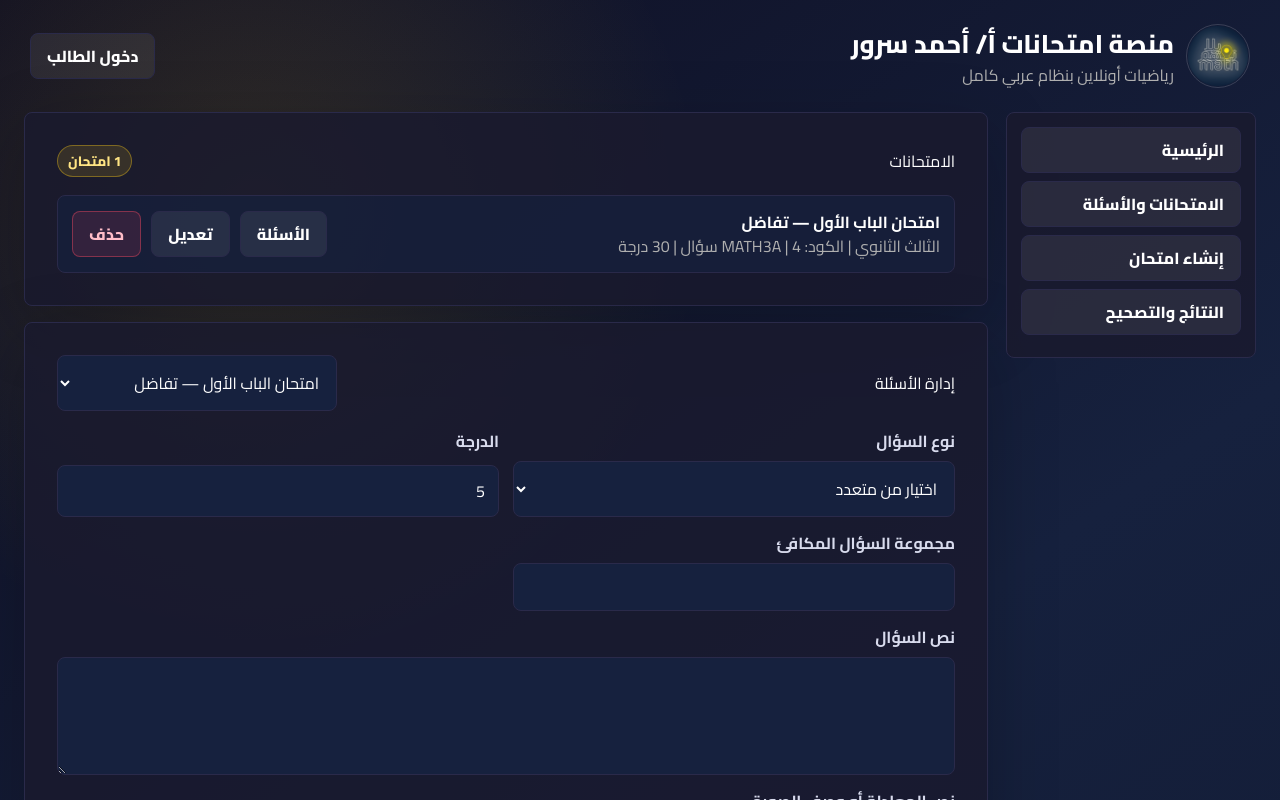
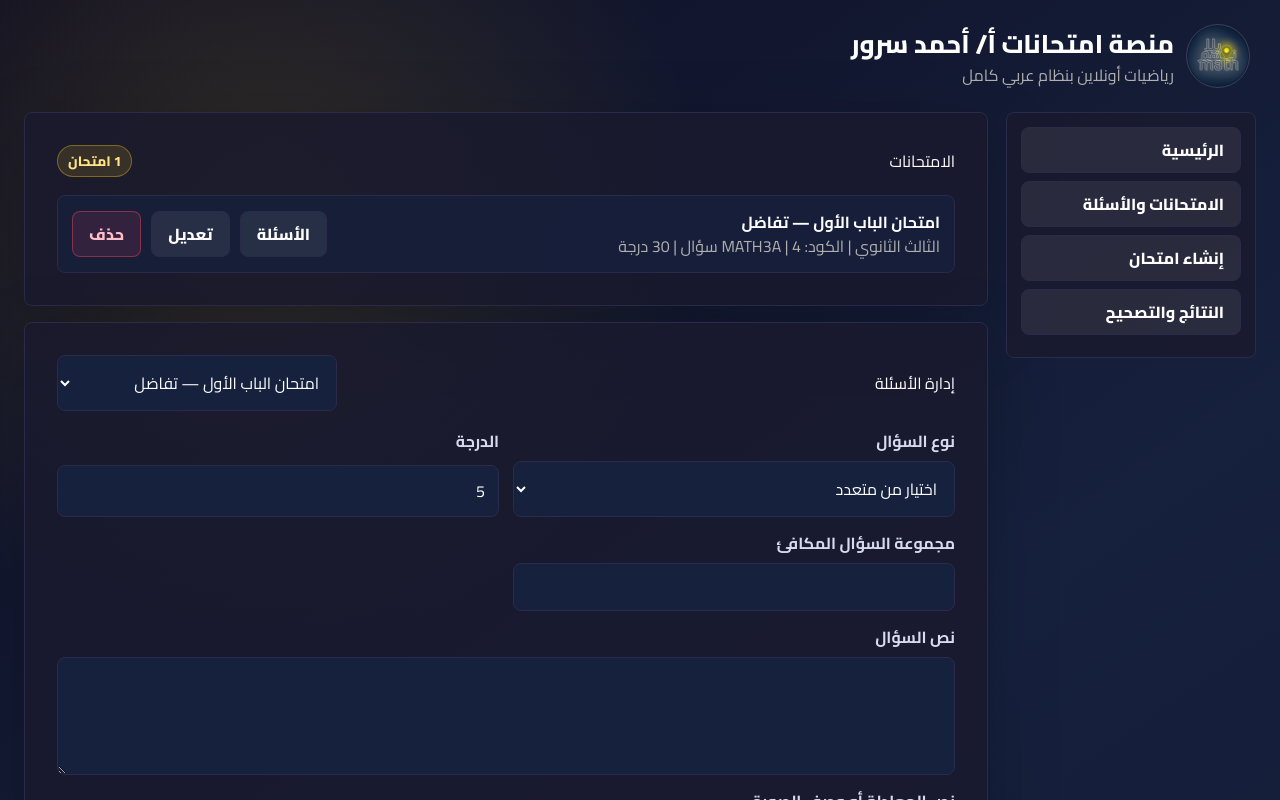
Before and after one commit to ahmedamen1/exams_webapp, a Next.js app: page /dashboard/exams in a window 1280 px wide. Shown: the top 800 px of the page. Built offline with nearby package versions, Linux system fonts and the light colour scheme.

Commit message:
remove demo reset button and student link from dashboard

```diff
--- a/src/components/ExamPlatform.jsx
+++ b/src/components/ExamPlatform.jsx
@@ -349,7 +349,7 @@ export default function ExamPlatform({ initialView = "home", classCode = "" }) {
 
   return (
     <div className="app-shell">
-      <Header isDashboard={isDashboardMode} view={view} navigate={navigate} />
+      <Header />
       {notice ? <div className="toast" style={{ maxWidth: 1220, margin: "0 auto 18px" }}>{notice}</div> : null}
 
       {!isDashboardMode && view === "home" ? <Home activeCode={activeCode} setActiveCode={setActiveCode} onSubmit={handleCodeSubmit} /> : null}
@@ -406,7 +406,7 @@ export default function ExamPlatform({ initialView = "home", classCode = "" }) {
   );
 }
 
-function Header({ isDashboard }) {
+function Header() {
   return (
     <header className="topbar">
       <a className="brand" href="/" aria-label="الرئيسية">
@@ -416,11 +416,7 @@ function Header({ isDashboard }) {
           <p>رياضيات أونلاين بنظام عربي كامل</p>
         </span>
       </a>
-      {isDashboard ? (
-        <nav className="nav">
-          <a className="btn secondary" href="/">دخول الطالب</a>
-        </nav>
-      ) : null}
+      {null}
     </header>
   );
 }
@@ -636,7 +632,7 @@ function DashboardShell({ children, navigate }) {
   );
 }
 
-function Dashboard({ state, resetDemo }) {
+function Dashboard({ state }) {
   const activeExams = state.exams.filter((exam) => exam.status === "active").length;
   const graded = state.submissions.filter((submission) => submission.status === "graded");
   const avg = graded.length ? Math.round(graded.reduce((sum, submission) => sum + submission.totalScore, 0) / graded.length) : 0;
@@ -645,7 +641,6 @@ function Dashboard({ state, resetDemo }) {
     <section className="panel">
       <div className="section-title">
         <h2>إحصائيات عامة</h2>
-        <button className="btn secondary" onClick={resetDemo} type="button">استعادة الديمو</button>
       </div>
       <div className="stats">
         <div className="card stat"><span className="muted">كل الامتحانات</span><strong>{state.exams.length}</strong></div>
```
